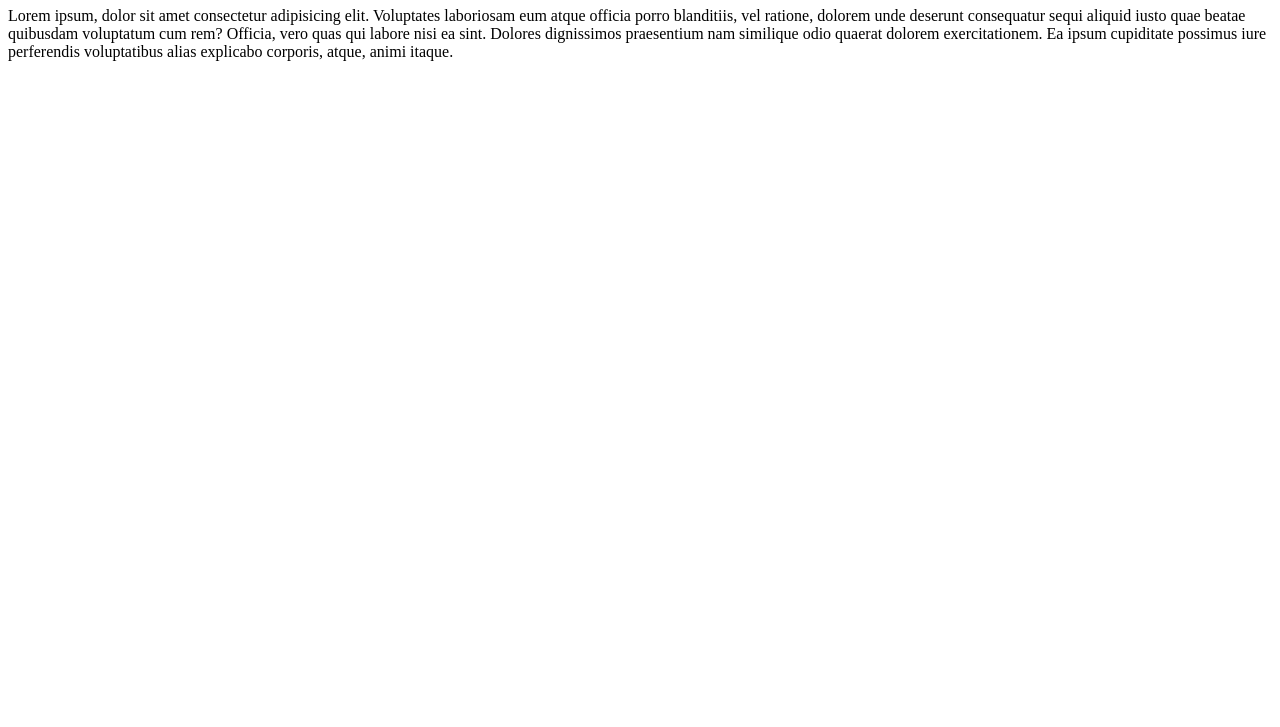
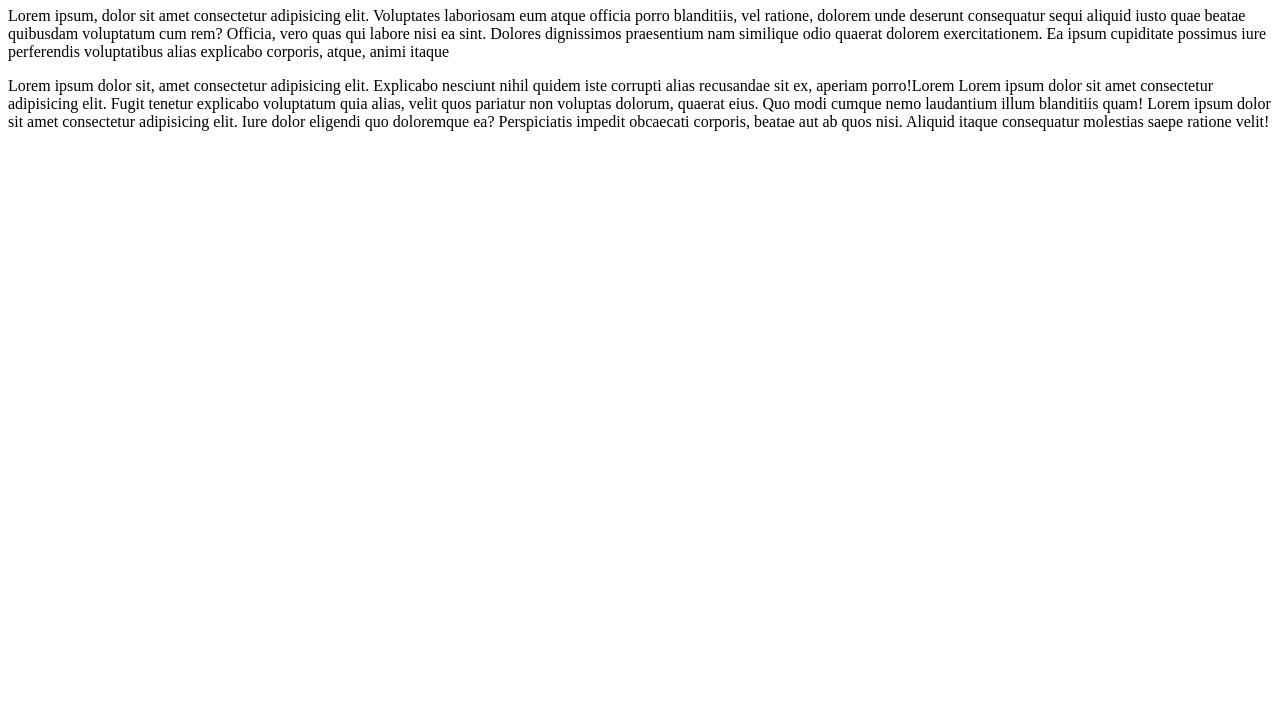
Before and after one commit to alexavegau/git, a plain HTML site: page index.html in a window 1280 px wide. Shown: the part 73-800 px from the top of the page. Drawn offline with Linux system fonts and the light colour scheme.

Commit message:
primer lorem

```diff
--- a/index.html
+++ b/index.html
@@ -14,10 +14,13 @@
     </header>
     <main>
         <p> Lorem ipsum, dolor sit amet consectetur adipisicing elit. Voluptates laboriosam eum atque officia porro blanditiis, vel ratione, dolorem unde deserunt consequatur sequi aliquid iusto quae beatae quibusdam voluptatum cum rem?
-        Officia, vero quas qui labore nisi ea sint. Dolores dignissimos praesentium nam similique odio quaerat dolorem exercitationem. Ea ipsum cupiditate possimus iure perferendis voluptatibus alias explicabo corporis, atque, animi itaque.
-
+        Officia, vero quas qui labore nisi ea sint. Dolores dignissimos praesentium nam similique odio quaerat dolorem exercitationem. Ea ipsum cupiditate possimus iure perferendis voluptatibus alias explicabo corporis, atque, animi itaque
         </p>
     </main>
+    <footer>
+        Lorem ipsum dolor sit, amet consectetur adipisicing elit. Explicabo nesciunt nihil quidem iste corrupti alias recusandae sit ex, aperiam porro!Lorem
+    Lorem ipsum dolor sit amet consectetur adipisicing elit. Fugit tenetur explicabo voluptatum quia alias, velit quos pariatur non voluptas dolorum, quaerat eius. Quo modi cumque nemo laudantium illum blanditiis quam! Lorem ipsum dolor sit amet consectetur adipisicing elit. Iure dolor eligendi quo doloremque ea? Perspiciatis impedit obcaecati corporis, beatae aut ab quos nisi. Aliquid itaque consequatur molestias saepe ratione velit!
+    </footer>
 
 
 </body>
```
